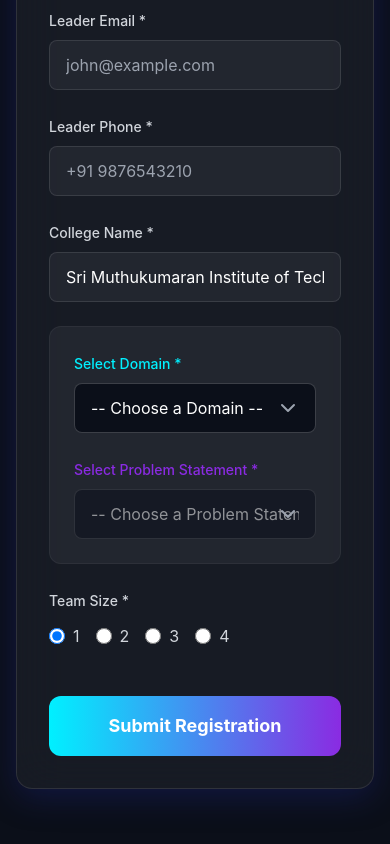
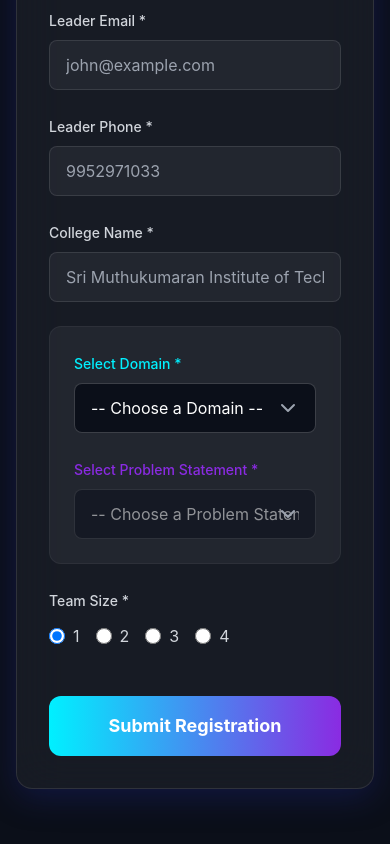
Before and after one commit to Naren-Karthick/Hackathon_Website, a React (Vite) app: page / in a window 390 px wide. Shown: the part 1874-2718 px from the top of the page. Built offline with nearby package versions, Linux system fonts and the light colour scheme.

Commit message:
Update college placeholder and leader phone number

```diff
--- a/src/components/RegistrationForm.jsx
+++ b/src/components/RegistrationForm.jsx
@@ -9,7 +9,7 @@ const RegistrationForm = () => {
     leaderName: '',
     leaderEmail: '',
     leaderPhone: '',
-    college: 'Sri Muthukumaran Institute of Technology',
+    college: '',
     domain: '',
     problemStatement: '',
     teamSize: '1'
@@ -164,7 +164,7 @@ const RegistrationForm = () => {
                   value={formData.leaderPhone}
                   onChange={handleChange}
                   className="w-full bg-white/5 border border-white/10 rounded-lg px-4 py-3 text-white focus:outline-none focus:neon-border transition-colors"
-                  placeholder="+91 9876543210"
+                  placeholder="9952971033"
                 />
               </div>
             </div>
@@ -179,6 +179,7 @@ const RegistrationForm = () => {
                 value={formData.college}
                 onChange={handleChange}
                 className="w-full bg-white/5 border border-white/10 rounded-lg px-4 py-3 text-white focus:outline-none focus:neon-border transition-colors"
+                placeholder="Sri Muthukumaran Institute of Technology"
               />
             </div>
 
```
